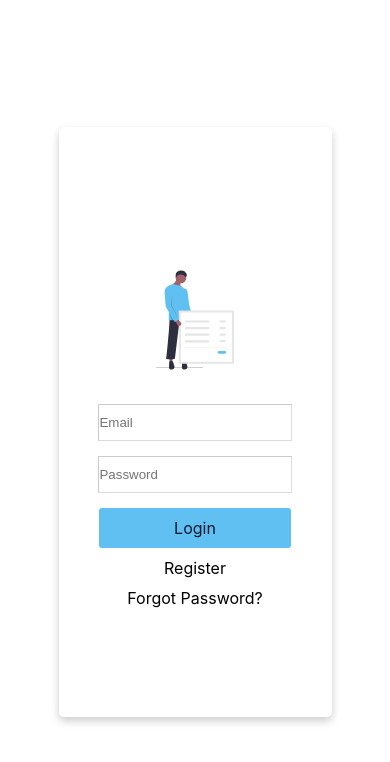
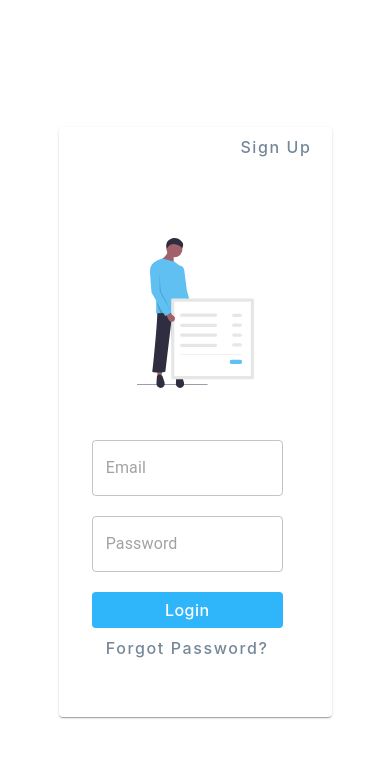
Before and after one commit to chipcerio/recibo-web, a Next.js app: page /login in a window 390 px wide. Shown: the top 762 px of the page. Built offline with nearby package versions, Linux system fonts and the light colour scheme; what aws-amplify would draw is missing.

Commit message:
New Login UI

```diff
--- a/components/button/button.js
+++ b/components/button/button.js
@@ -1,15 +1,72 @@
-function Button({ type, onClick, label, disable }) {
+import { withStyles } from '@material-ui/core/styles';
+import Button from '@material-ui/core/Button';
+import CircularProgress from '@material-ui/core/CircularProgress';
+
+export default function ButtonComponent(props) {
+  const {
+    type,
+    onClick,
+    label,
+    disable,
+    loading,
+    variant,
+    loadingSize,
+    loadingColor,
+  } = props;
+
   return (
-    <div
-      className={`primary fontPrimary ${
-        disable ? 'btnDisable' : 'btnContainer'
-      }`}
-      onClick={onClick}
-      type={type}
-    >
-      {label}
+    <div>
+      <CustomButton
+        type={type}
+        onClick={onClick}
+        disabled={disable}
+        variant={variant}
+      >
+        {loading ? (
+          <CircularProgress size={loadingSize} color={loadingColor} />
+        ) : (
+          label
+        )}
+      </CustomButton>
     </div>
   );
 }
 
-export default Button;
+const CustomButton = withStyles({
+  root: {
+    boxShadow: 'none',
+    width: '100%',
+    color: 'white',
+    textTransform: 'none',
+    fontSize: 16,
+    padding: '6px 12px',
+    border: '1px solid',
+    lineHeight: 1.5,
+    backgroundColor: '#2FB5F9',
+    borderWidth: '0px',
+
+    fontFamily: [
+      '-apple-system',
+      'BlinkMacSystemFont',
+      '"Segoe UI"',
+      'Roboto',
+      '"Helvetica Neue"',
+      'Arial',
+      'sans-serif',
+      '"Apple Color Emoji"',
+      '"Segoe UI Emoji"',
+      '"Segoe UI Symbol"',
+    ].join(','),
+    '&:hover': {
+      backgroundColor: '#2D78AE',
+      boxShadow: 'none',
+    },
+    '&:active': {
+      boxShadow: 'none',
+      backgroundColor: '#0062cc',
+    },
+    '&:focus': {
+      boxShadow: 'red',
+    },
+  },
+})(Button);
--- /dev/null
+++ b/components/input/input.js
@@ -0,0 +1,74 @@
+import { makeStyles } from '@material-ui/core/styles';
+import TextField from '@material-ui/core/TextField';
+
+export default function InputComponent(props) {
+  const classes = useStyles();
+  const {
+    label,
+    required,
+    onChange,
+    value,
+    variant,
+    placeholder,
+    type,
+    id,
+    name,
+    ref,
+  } = props;
+
+  return (
+    <div className={classes.root}>
+      <TextField
+        id={id}
+        label={label}
+        variant={variant}
+        onChange={onChange}
+        value={value}
+        placeholder={placeholder}
+        required={required}
+        type={type}
+        name={name}
+        ref={ref}
+      />
+    </div>
+  );
+}
+
+const useStyles = makeStyles({
+  root: {
+    '& > *': {
+      width: '100%',
+    },
+  },
+});
+
+// const InputStyle = withStyles((theme) => ({
+//   root: {
+//     '&': {
+//       width: '100%',
+//     },
+//   },
+//   input: {
+//     padding: 10,
+//     borderRadius: 50,
+//     border: '1px solid #ced4da',
+//     transition: theme.transitions.create(['border-color', 'box-shadow']),
+//     fontFamily: [
+//       '-apple-system',
+//       'BlinkMacSystemFont',
+//       '"Segoe UI"',
+//       'Roboto',
+//       '"Helvetica Neue"',
+//       'Arial',
+//       'sans-serif',
+//       '"Apple Color Emoji"',
+//       '"Segoe UI Emoji"',
+//       '"Segoe UI Symbol"',
+//     ].join(','),
+//     '&:focus': {
+//       //   boxShadow: `${fade(theme.palette.primary.main, 0.1)} 0 0 0 0.2rem`,
+//       boxShadow: '3px 3px #dddddd',
+//       borderColor: '#dddddd',
+//     },
+//   },
+// }))(InputBase);
--- a/pages/login/index.js
+++ b/pages/login/index.js
@@ -1,63 +1,167 @@
-import Button from '../../components/button/button';
+import { useState, useEffect } from 'react';
 import Link from 'next/link';
 import { Auth } from 'aws-amplify';
-
 import { useForm } from 'react-hook-form';
+import Card from '@material-ui/core/Card';
+import { makeStyles } from '@material-ui/core/styles';
+import ButtonComponent from '../../components/button/button';
+import InputComponent from '../../components/input/input';
+import { EMAIL, PASSWORD } from '../../constants/field.constants';
 
 export default function LoginPage() {
-  const { register, handleSubmit } = useForm({
+  const { register, handleSubmit, setValue, trigger, watch } = useForm({
     email: '',
     password: '',
   });
+  const values = watch();
+  const classes = styles();
+  const [loading, setLoading] = useState(false);
+  const [disable, setDisable] = useState(false);
+
+  useEffect(() => {
+    register({ name: EMAIL }, { required: true });
+    register({ name: PASSWORD }, { required: true });
+  }, []);
+
+  const inputEmail = async (val) => {
+    setValue(EMAIL, val, true);
+    await trigger([EMAIL]);
+  };
+
+  const inputPassword = async (val) => {
+    setValue(PASSWORD, val, true);
+    await trigger([PASSWORD]);
+  };
 
   const onSubmit = async (data) => {
-    console.log('DATA>>> ', data);
+    console.log('DATA >>> ', data);
     try {
-      const response = await Auth.signIn({
+      setLoading(true);
+      setDisable(true);
+      const signInResponse = await Auth.signIn({
         username: data.email,
         password: data.password,
       });
-      console.log('Login Response >> ', response);
-      console.log('USERNAME> ', response.username);
+      console.log('SignIn Response >>> ', signInResponse);
     } catch (error) {
-      console.log('##############################', error);
+      setLoading(false);
+      setDisable(false);
+      console.log('ERROR >>> ', error);
     }
   };
 
   return (
-    <div className='container'>
-      <div className='loginContent card'>
-        <img src='./assets/undraw_receipt.svg' className='img' />
-
-        <div className='inputContainer'>
-          <input
-            name='email'
-            placeholder='Email'
-            className='input'
-            ref={register}
-          />
-          <input
-            name='password'
-            placeholder='Password'
-            className='input'
-            ref={register}
-          />
-          <div className='loginBtn'>
-            <Button
-              label='Login'
-              onClick={handleSubmit(onSubmit)}
-              disable={false}
+    <div className={classes.container}>
+      <Card className={classes.loginContent}>
+        <div className={classes.signUp}>
+          <Link href='/register'>
+            <a className={`${classes.hyperLink} fontPrimary letterSpacing`}>
+              Sign Up
+            </a>
+          </Link>
+        </div>
+        <img src='./assets/undraw_receipt.svg' className={classes.img} />
+        <div className={classes.inputContainer}>
+          <div className={classes.input}>
+            <InputComponent
+              name='email'
+              placeholder='Email'
+              ref={register}
+              value={values.email}
+              variant='outlined'
+              onChange={(event) => inputEmail(event.target.value)}
             />
           </div>
-          <Link href='./register'>
-            <div className='register'>Register</div>
-          </Link>
+          <div className={classes.input}>
+            <InputComponent
+              name='confirm_password'
+              ref={register}
+              value={values.password}
+              placeholder='Password'
+              variant='outlined'
+              type='password'
+              onChange={(event) => inputPassword(event.target.value)}
+            />
+          </div>
+          <div className={classes.login}>
+            <ButtonComponent
+              label='Login'
+              loading={loading}
+              onClick={handleSubmit(onSubmit)}
+              disable={disable}
+              variant={disable ? 'contained' : 'outlined'}
+              loadingSize={30}
+              loadingColor='inherit'
+            />
+          </div>
 
-          <Link href='./home'>
-            <div className='forgotPassword'>Forgot Password?</div>
-          </Link>
+          <div>
+            <Link href='/'>
+              <a className={`${classes.hyperLink} fontPrimary letterSpacing`}>
+                Forgot Password?
+              </a>
+            </Link>
+          </div>
         </div>
-      </div>
+      </Card>
     </div>
   );
 }
+
+const styles = makeStyles({
+  container: {
+    display: 'flex',
+    alignItems: 'center',
+    justifyContent: 'center',
+    height: '100vh',
+  },
+  inputContainer: {
+    display: 'flex',
+    alignItems: 'center',
+    flexDirection: 'column',
+    width: '70%',
+    margin: '0 4vw 0 0',
+  },
+  loginContent: {
+    position: 'relative',
+    display: 'flex',
+    alignItems: 'center',
+    justifyContent: 'center',
+    flexDirection: 'row',
+    height: '70%',
+    width: '50%',
+    ['@media (max-width:700px)']: {
+      position: 'relative',
+      display: 'flex',
+      alignItems: 'center',
+      justifyContent: 'center',
+      flexDirection: 'column',
+      height: '70%',
+      width: '70%',
+    },
+  },
+  signUp: {
+    position: 'absolute',
+    right: '20px',
+    top: '10px',
+
+    ['@media (max-width:700px)']: {},
+  },
+  img: {
+    height: '50vh',
+    width: '50vw',
+    ['@media (max-width:700px)']: {
+      height: '30vh',
+      width: '30vw',
+    },
+  },
+  input: {
+    margin: '0 0 20px 0',
+    width: '100%',
+  },
+  login: {
+    width: '100%',
+    margin: '0 0 10px 0',
+  },
+  hyperLink: { textDecoration: 'none', fontWeight: '500' },
+});
--- a/pages/login/login.css
+++ b/pages/login/login.css
@@ -4,15 +4,20 @@
   align-items: center;
   width: 100vw;
   height: 100vh;
+  background-color: lightblue;
+}
+
+.signUp {
+  background-color: red;
 }
 
 .loginContent {
   height: 80vh;
   width: 600px;
-  display: flex;
+  /* display: flex;
   flex-direction: column;
-  justify-content: center;
   align-items: center;
+  justify-content: center; */
 }
 
 .inputContainer {
@@ -23,11 +28,12 @@
 }
 
 .input {
-  padding: 10px 0 10px 0;
+  padding: 10px;
   margin: 0 0 15px 0;
-  border-width: 1px;
+  border-width: 0px;
+  border-radius: 50px;
   border-color: rgba(0, 0, 0, 0.2);
-  width: 100%;
+  /* width: 100%; */
 }
 
 .loginBtn {
@@ -51,10 +57,10 @@
 
 @media (max-width: 720px) {
   .loginContent {
-    display: flex;
+    /* display: flex;
     justify-content: center;
     align-items: center;
-    flex-direction: column;
+    flex-direction: column; */
     height: 70vh;
     width: 70vw;
   }
--- a/styles/globals.css
+++ b/styles/globals.css
@@ -15,8 +15,12 @@ body {
   background-color: #5fc0f1;
 }
 
+.letterSpacing {
+  letter-spacing: 0.1em;
+}
+
 .fontPrimary {
-  color: #04192e;
+  color: #758799;
 }
 
 .fontLight {
```
Also changed, not shown: test.js (added, +98 -0 lines).
